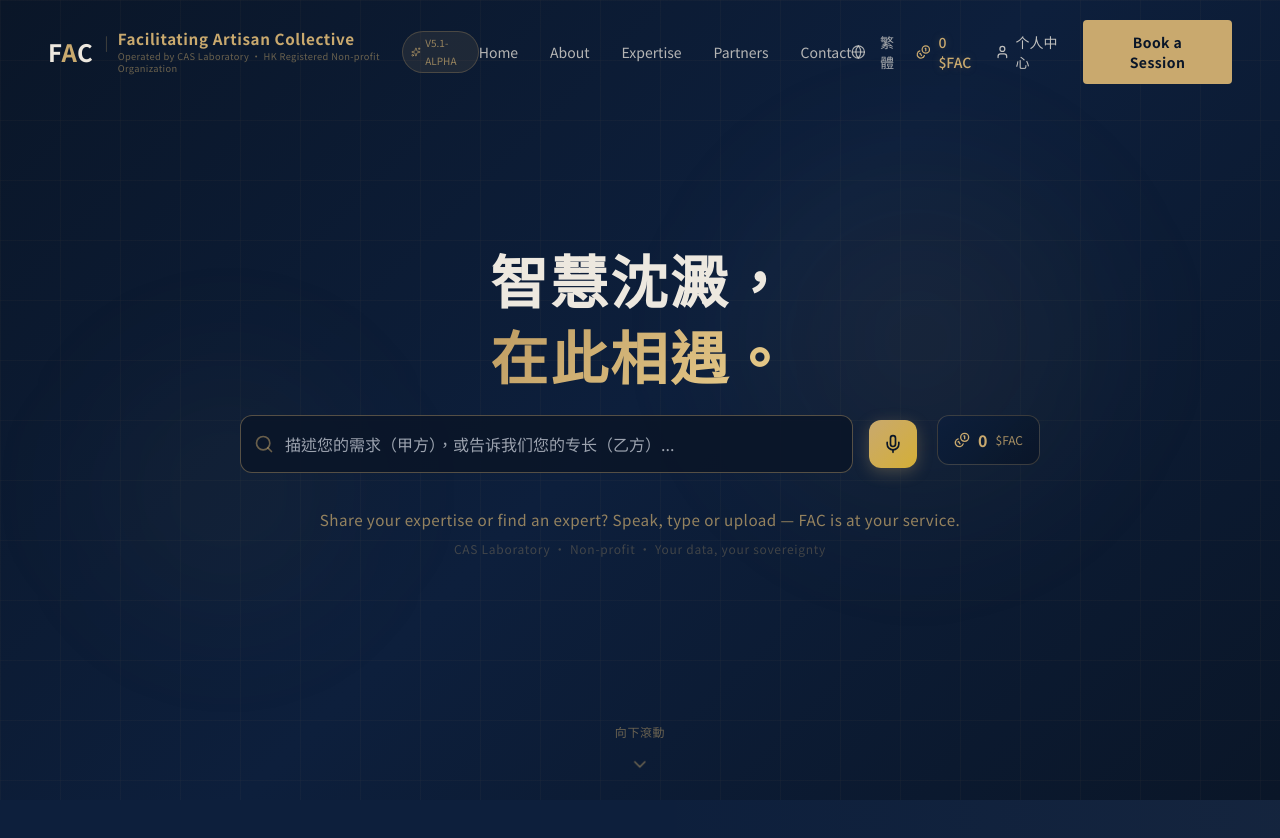
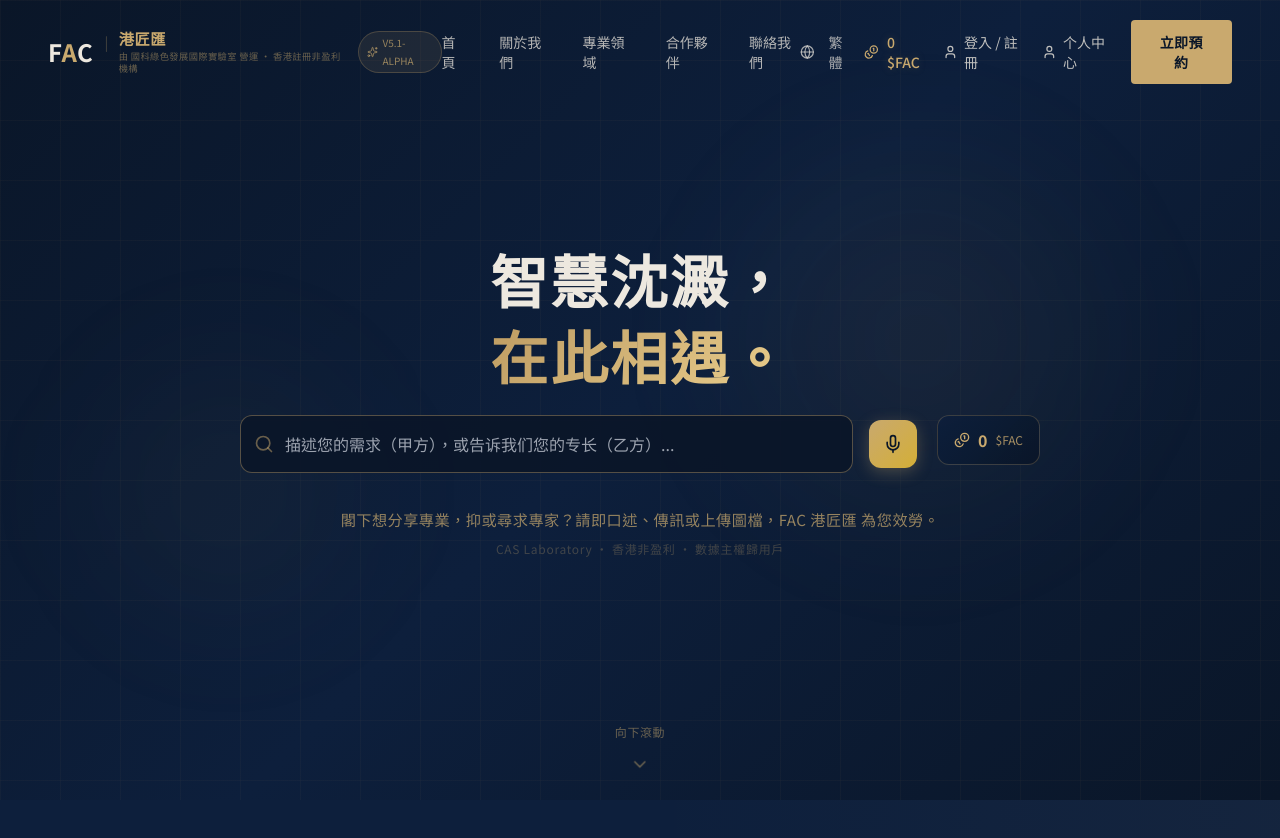
Before and after one commit to linginchi/fac-website, a React (Vite) app: page / in a window 1280 px wide. Shown: the top 838 px of the page. Built offline with nearby package versions, Linux system fonts and the light colour scheme.

Commit message:
Fix: 设置默认繁体中文 + 添加登录/注册按钮到导航栏

```diff
--- a/src/i18n/index.ts
+++ b/src/i18n/index.ts
@@ -444,6 +444,7 @@ i18n
       'en': { translation: en }
     },
     fallbackLng: 'zh-HK',
+    lng: 'zh-HK', // 默认使用繁体中文
     interpolation: {
       escapeValue: false
     },
--- a/src/sections/Navbar.tsx
+++ b/src/sections/Navbar.tsx
@@ -269,8 +269,20 @@ export default function Navbar() {
               <span>{facBalance} $FAC</span>
             </a>
 
+            {/* 登录/注册 */}
             <a
-              href="/profile"
+              href="/register"
+              className="flex items-center gap-1.5 text-sm transition-colors duration-300"
+              style={{ color: 'rgba(237,232,223,0.8)' }}
+              onMouseEnter={(e) => (e.currentTarget.style.color = 'var(--champagne)')}
+              onMouseLeave={(e) => (e.currentTarget.style.color = 'rgba(237,232,223,0.8)')}
+            >
+              <User className="w-4 h-4" />
+              登入 / 註冊
+            </a>
+
+            <a
+              href="/me"
               className="flex items-center gap-1.5 text-sm transition-colors duration-300"
               style={{ color: 'rgba(237,232,223,0.8)' }}
               onMouseEnter={(e) => (e.currentTarget.style.color = 'var(--champagne)')}
@@ -376,7 +388,16 @@ export default function Navbar() {
             </a>
 
             <a
-              href="/profile"
+              href="/register"
+              className="flex items-center justify-center gap-2 py-3 text-sm"
+              style={{ color: 'rgba(237,232,223,0.8)' }}
+            >
+              <User className="w-4 h-4" />
+              登入 / 註冊
+            </a>
+
+            <a
+              href="/me"
               className="flex items-center justify-center gap-2 py-3 text-sm"
               style={{ color: 'rgba(237,232,223,0.8)' }}
             >
```
